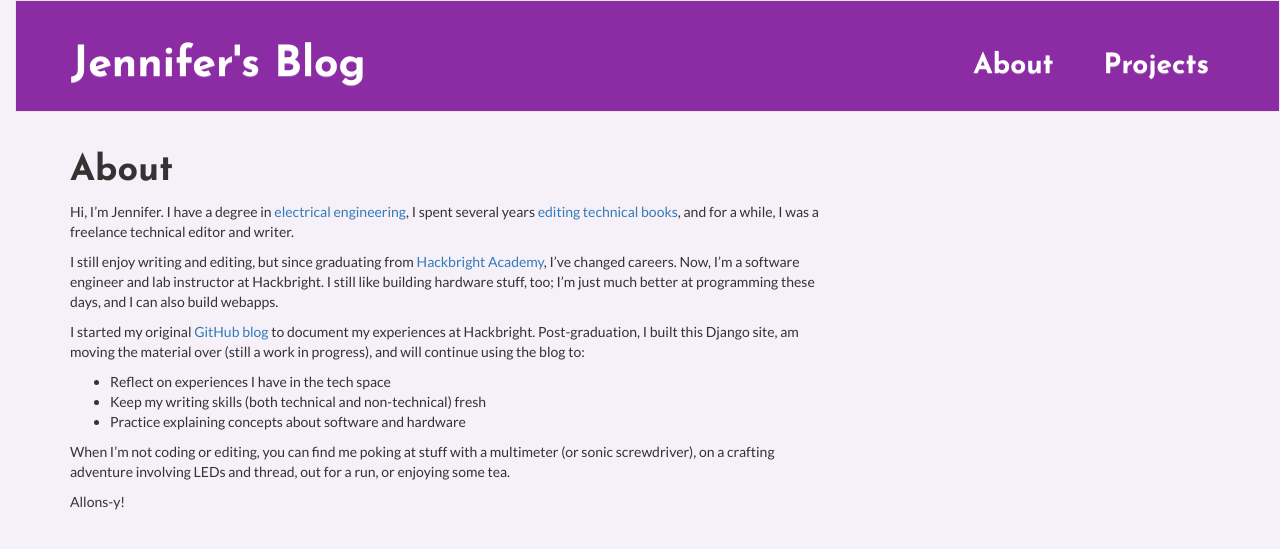
After one commit to jgriffith23/blog-tutorial, a Django app: page /about in a window 1280 px wide. The commit adds this page. Shown: the top 549 px of the page. Run offline with Django 3.2, Linux system fonts and the light colour scheme; some libraries are stand-ins or nearby versions.

Commit message:
Add about page.

```diff
--- /dev/null
+++ b/blog/templates/blog/about.html
@@ -0,0 +1,53 @@
+{% extends 'blog/base.html' %}
+
+{% block content %}
+
+    <h1>About</h1>
+
+    <p>
+    Hi, I’m Jennifer. I have a degree in <a href="http://www.ece.ufl.edu/">
+    electrical engineering</a>, I spent several years
+    <a href="https://www.nostarch.com/">editing technical books</a>, and for
+    a while, I was a freelance technical editor and writer.
+    </p>
+
+    <p>
+    I still enjoy writing and editing, but since graduating from <a href
+    ="https://hackbrightacademy.com/">Hackbright Academy</a>, I’ve changed
+    careers. Now, I’m a software engineer and lab instructor at Hackbright. I
+    still like building hardware stuff, too; I’m just much better at programming
+    these days, and I can also build webapps.
+    </p>
+
+    <p>
+    I started my original <a href="http://jgriffith23.github.io/">GitHub
+    blog</a> to document my experiences at Hackbright.
+    Post-graduation, I built this Django site, am moving the material over
+    (still a work in progress), and will continue using the blog to:
+    </p>
+
+    <ul>
+      <li>
+        Reflect on experiences I have in the tech space
+      </li>
+
+      <li>
+        Keep my writing skills (both technical and non-technical) fresh
+      </li>
+
+      <li>
+        Practice explaining concepts about software and hardware
+      </li>
+    </ul>
+
+    <p>
+    When I’m not coding or editing, you can find me poking at stuff with a
+    multimeter (or sonic screwdriver), on a crafting adventure involving LEDs
+    and thread, out for a run, or enjoying some tea.
+    </p>
+
+    <p>
+    Allons-y!
+    </p>
+
+{% endblock %}
--- a/blog/templates/blog/base.html
+++ b/blog/templates/blog/base.html
@@ -32,7 +32,7 @@
         <!-- Collect the nav links, forms, and other content for toggling -->
         <div class="collapse navbar-collapse" id="navbar-collapse-1">
           <ul class="nav navbar-nav navbar-right">
-            <li><a class="top-menu" href="#">About</a></li>
+            <li><a class="top-menu" href="/about">About</a></li>
             <li><a class="top-menu" href="{% url 'portfolio:project_list' %}">Projects</a></li>
             {% if request.user.is_staff %}
                 <li><a class="top-menu" href="{% url 'blog:post_new' %}">New</a></li>
--- a/blog/urls.py
+++ b/blog/urls.py
@@ -11,4 +11,5 @@ urlpatterns = [
     url(r'^post/(?P<pk>\d+)/edit$', views.PostUpdateView.as_view(), name='post_edit'),
     url(r'^login/', views.LoginView.as_view(), name='login'),
     url(r'^logout/', auth_views.logout, name='logout'),
+    url(r'^about', views.AboutView.as_view(), name='about')
 ]
--- a/blog/views.py
+++ b/blog/views.py
@@ -80,3 +80,9 @@ class PostUpdateView(LoginRequiredMixin, StaffuserRequiredMixin, generic.UpdateV
         """Get the existing post record."""
 
         return get_object_or_404(Post, pk=self.kwargs["pk"])
+
+
+class AboutView(generic.TemplateView):
+    """The about page."""
+
+    template_name = "blog/about.html"
```
